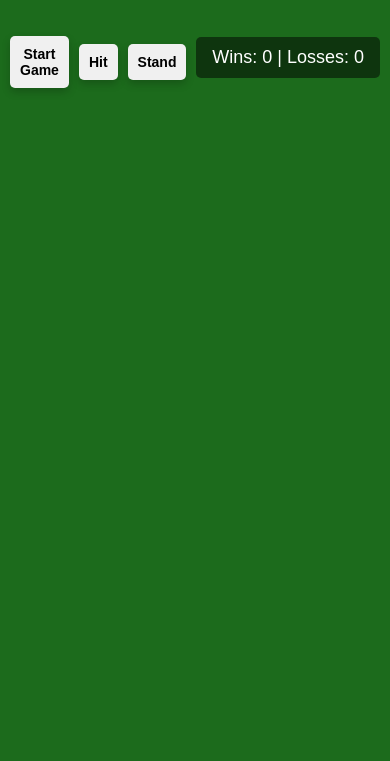
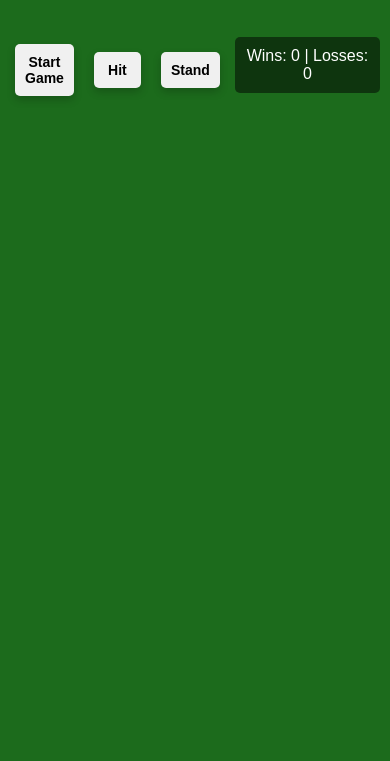
Before and after one commit to jstein3513/blackjack, a plain HTML site: page index.html in a window 390 px wide. Shown: the part 83-844 px from the top of the page. Drawn offline with Linux system fonts and the light colour scheme.

Commit message:
Update style.css

```diff
--- a/style.css
+++ b/style.css
@@ -121,6 +121,11 @@ h1, h2 {
     .container {
         padding: 10px; /* Adjust padding for smaller screens */
     }
+    button {
+        width: 100px; /* Adjust button width for better touch interaction */
+        margin: 0 5px; /* Adjust margins to ensure buttons are evenly spaced */
+        vertical-align: middle; /* Align buttons to the middle, horizontally */
+    }
     #gameArea {
         font-size: 14px; /* Adjust font size for smaller screens */
     }
@@ -132,32 +137,20 @@ h1, h2 {
         font-size: 14px; /* Adjust font size for suit symbol and card value */
     }
     .button-container {
-        display: flex; /* Keep using flexbox for layout */
+        position: relative; /* Adjust if necessary */
+        display: flex; /* Use flexbox for layout */
         flex-direction: row; /* Align items horizontally */
-        justify-content: center; /* Center items horizontally within the container */
-        align-items: center; /* This ensures all buttons are aligned on the same horizontal line */
-        gap: 10px; /* Maintain some space between buttons */
-
-        /* Remove or adjust these if they're causing layout issues */
-        position: relative;
-        transform: none;
-        bottom: auto;
-        left: auto;
-
-        width: auto; /* Adjust based on your layout needs */
-        margin: 20px 0; /* Adjusted margin for spacing above and below the container */
-    }
-
-    button {
-        /* Consider adjusting the width or removing it to allow for natural flex spacing */
-        width: auto; /* Adjust if the fixed width is causing buttons to stack */
-        padding: 10px; /* Adjust padding as necessary */
-        margin: 0; /* Remove any margin that might cause offset */
+        justify-content: center; /* Center the items horizontally */
+        align-items: center; /* Ensure items are aligned in the middle vertically */
+        gap: 10px; /* Add spacing between buttons */
+        width: auto; /* Adjust width as needed to fit content */
+        margin-bottom: 20px; /* Add some space below the container */
     }
 
     #scoreboard {
-        order: 4; /* Ensure it's positioned after the buttons */
-        width: 100%; /* Full width to center it below the buttons */
-        margin-top: 20px; /* Space above the scoreboard */
+        width: 100%; /* Ensure scoreboard takes full width of its container for consistent alignment */
+        margin-top: 20px; /* Add space above the scoreboard */
+        text-align: center; /* Center the text within the scoreboard */
+        font-size: 16px; /* Adjust font size as needed */
     }
 }
```
